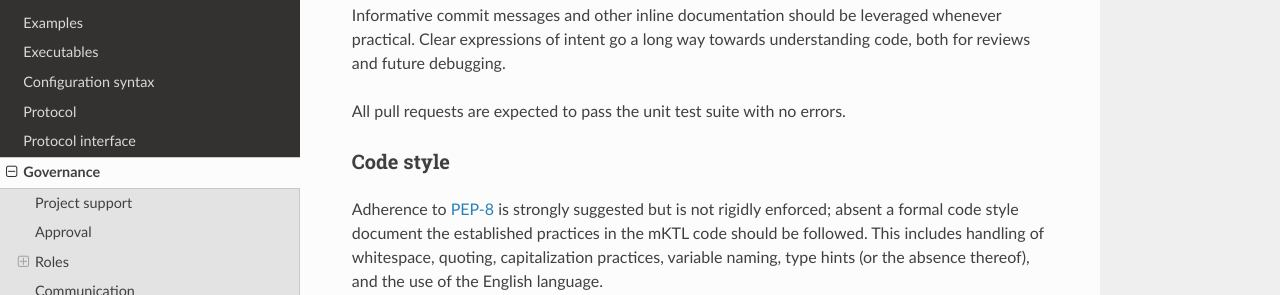
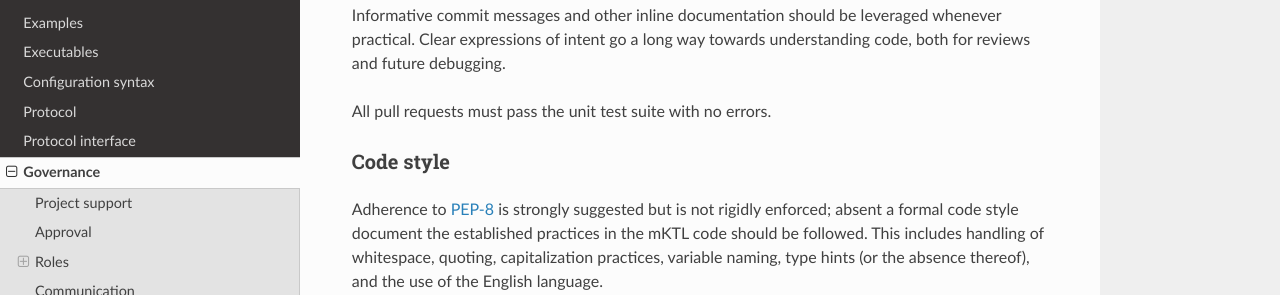
Before and after one commit to KeckObservatory/mKTL, a Sphinx documentation site: the page built from doc/governance.rst, in a window 1280 px wide and 900 px high, scrolled down 2232 px. Shown: the part 156-451 px from the top of the window. Built offline with Sphinx 7.4.7 and the Read the Docs theme 3.1.0, drawn with Linux system fonts in a browser that asks for light colours.

Commit message:
Jeff suggested stronger wording for the unit tests passing.

```diff
--- a/doc/governance.rst
+++ b/doc/governance.rst
@@ -124,7 +124,7 @@ Informative commit messages and other inline documentation should be
 leveraged whenever practical. Clear expressions of intent go a long way
 towards understanding code, both for reviews and future debugging.
 
-All pull requests are expected to pass the unit test suite with no errors.
+All pull requests must pass the unit test suite with no errors.
 
 Code style
 ^^^^^^^^^^
```
